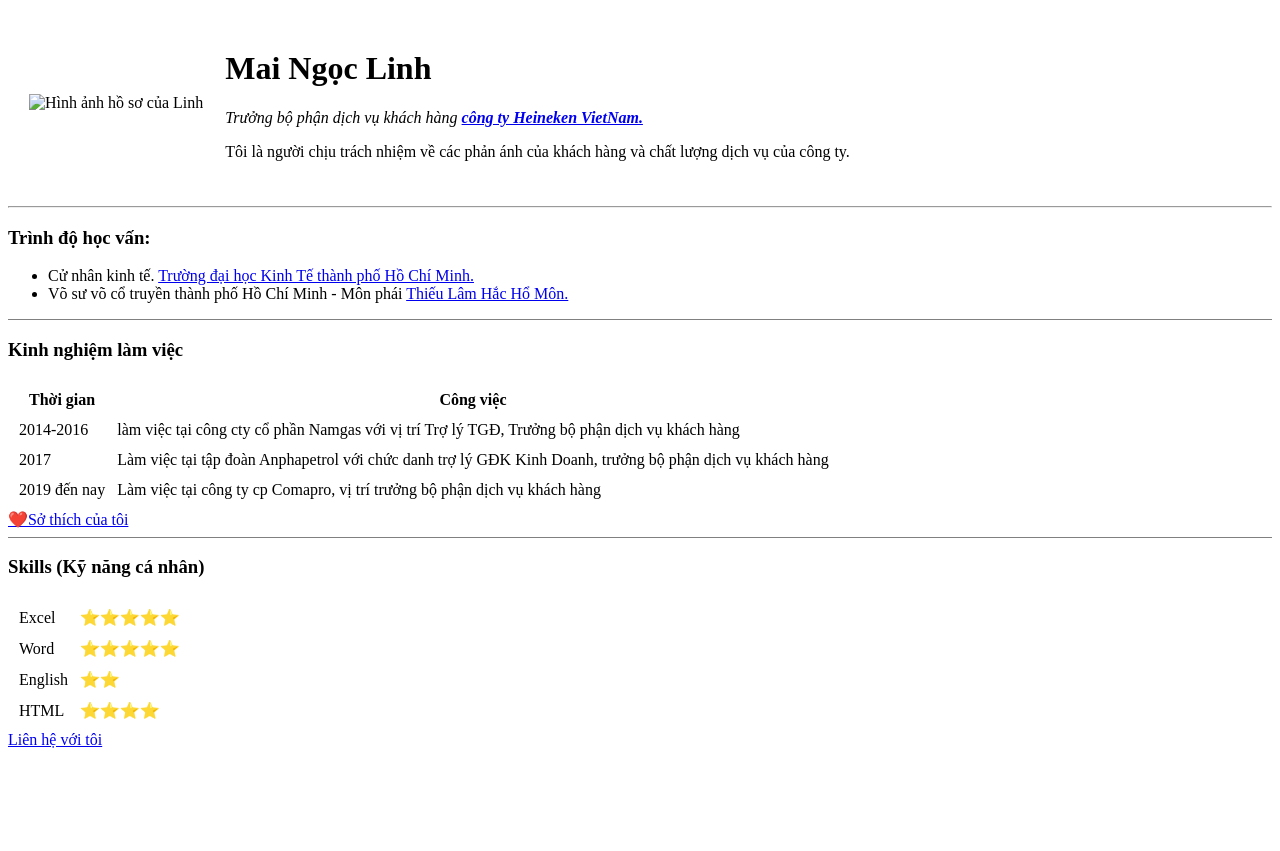
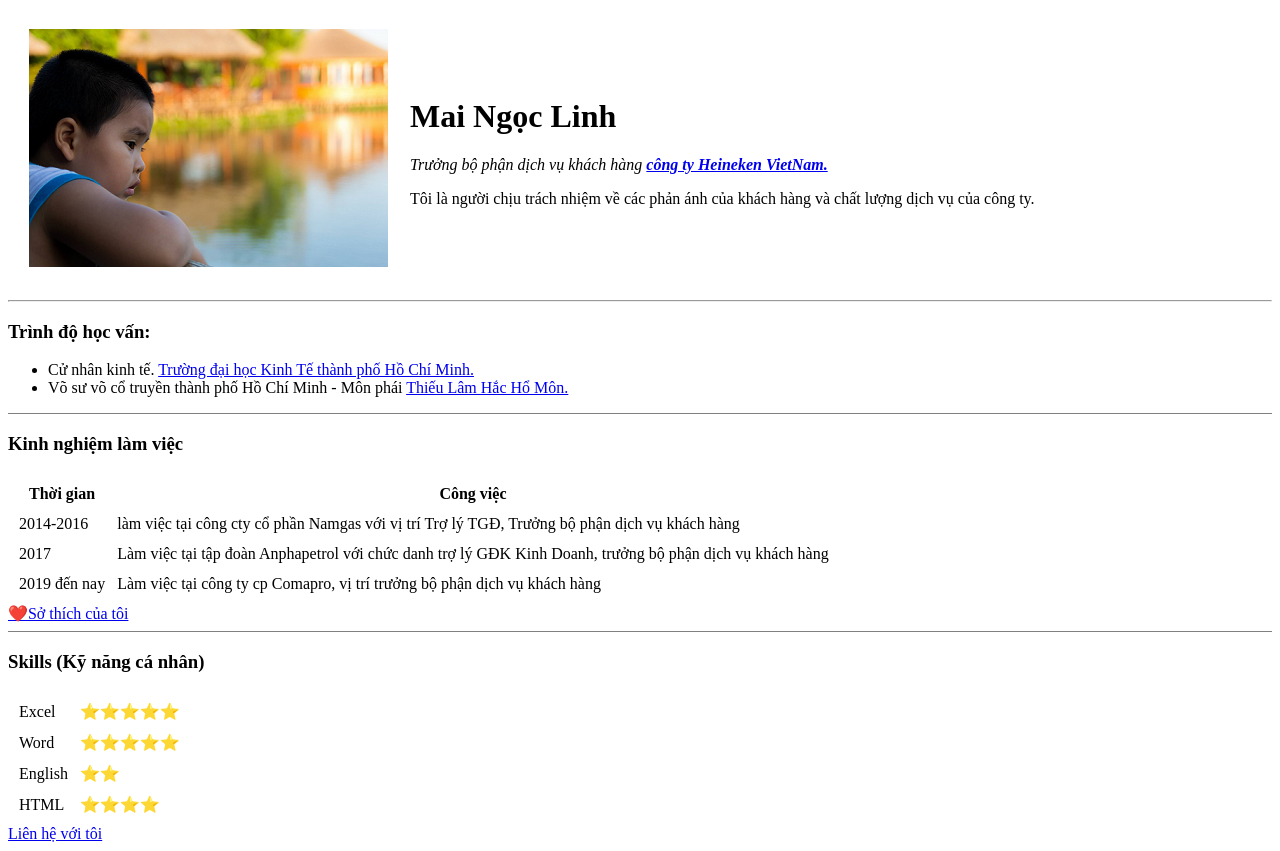
Before and after one commit to Mailinhvnwf/CV, a plain HTML site: page index.html in a window 1280 px wide. Before the commit the page ends 800 px from the top, so only its background shows below. Drawn offline with Linux system fonts and the light colour scheme.

Commit message:
Update index.html

```diff
--- a/index.html
+++ b/index.html
@@ -13,7 +13,7 @@
     <!-- table là tạo bảng, cellspacing là tạo khoảng cách của bảng với lề, "20" là giá trị khoảng cách tính bằng pixel -->
     <tr>
       <!-- tr là tạo dòng trong bảng, td là tạo giá trị cho ô (cell) trong bảng -->
-      <td><img src="Bun.png" alt="Hình ảnh hồ sơ của Linh"></td>
+      <td><img src="Images/bun.png" alt="Hình ảnh hồ sơ của Linh"></td>
       <td>
         <h1>Mai Ngọc Linh</h1>
         <p><em>Trưởng bộ phận dịch vụ khách hàng <strong><a href="https://heineken-vietnam.com.vn/agegate/?return=%2F">công ty Heineken VietNam.</a></strong></em></p>
```
